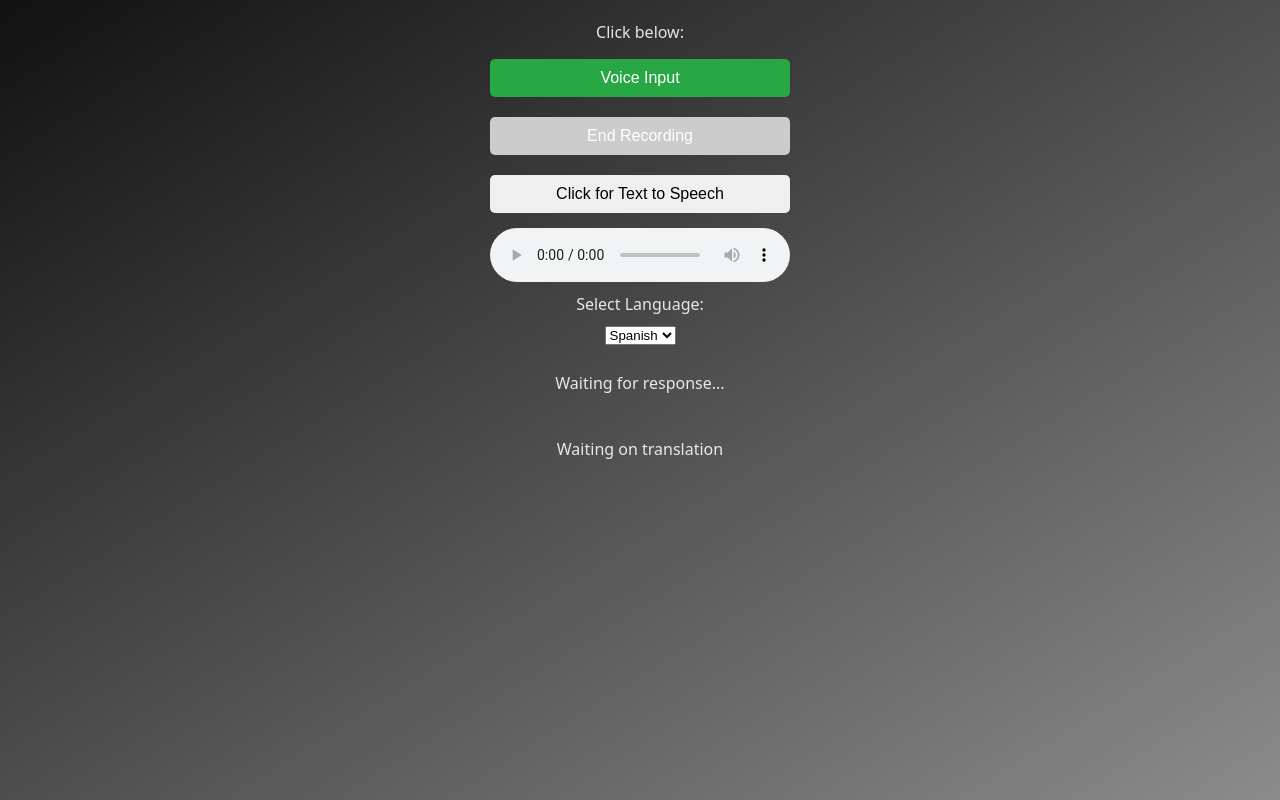
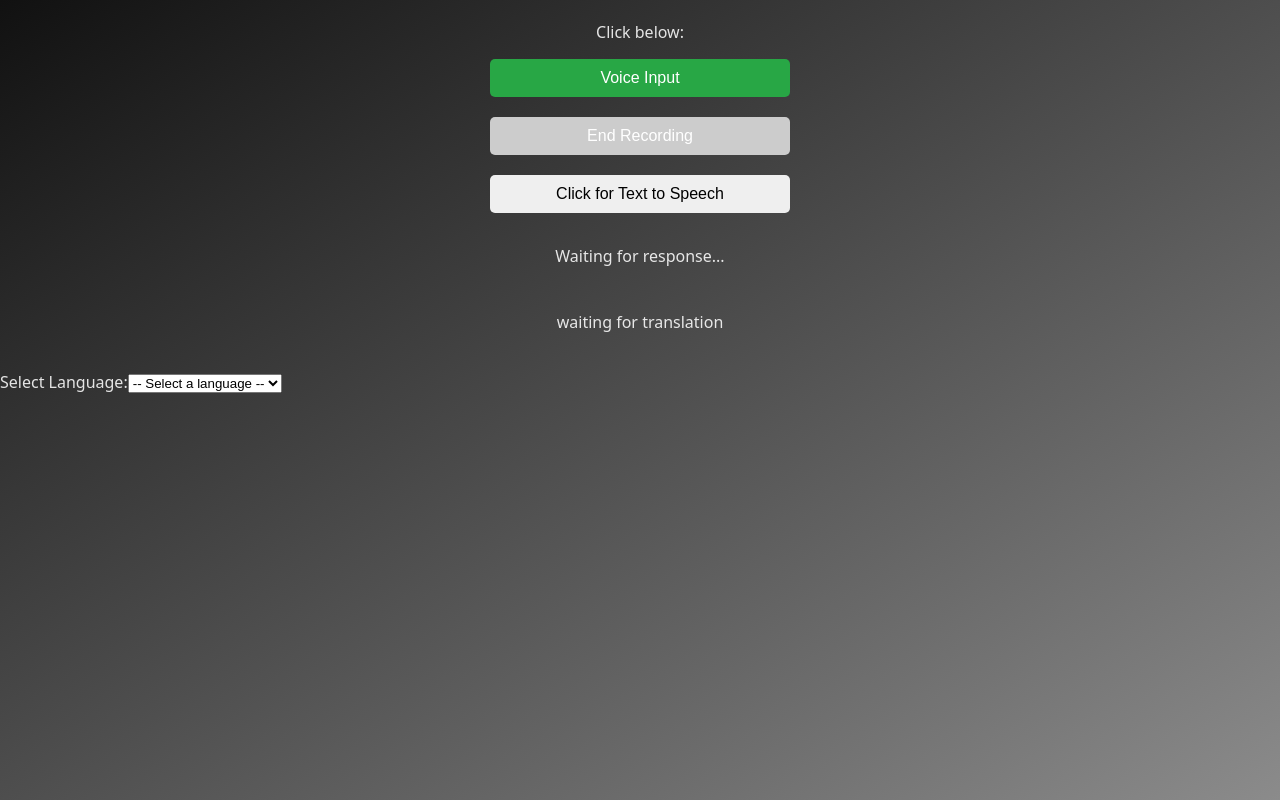
Before and after one commit to RynewymX/hackysu, a React (Vite) app in the folder appFrontEnd/: page / in a window 1280 px wide. Built offline with nearby package versions, Linux system fonts and the light colour scheme.

Commit message:
Update merge

```diff
--- a/appFrontEnd/src/App.jsx
+++ b/appFrontEnd/src/App.jsx
@@ -4,10 +4,9 @@ import "./App.css"; // Assuming you have some styles
 
 export default function VoiceInput() {
   const [responseText, setResponseText] = useState(""); // State to store backend response
-  const [translatedText, setTranslatedText] = useState("");
   const [isListening, setIsListening] = useState(false); // Track recording status
   const [extraInfo, setExtraInfo] = useState("");
-  const [language, setLanguage] = useState(""); // Default language: Spanish
+  const [language, setLanguage] = useState("es"); // Default language: Spanish
   const recognitionRef = useRef(null); // Persistent speech recognition object
   let sentences = []; // Array to accumulate sentences
   const [tts, handleTextToSpeech] = useState('')
@@ -96,28 +95,31 @@ export default function VoiceInput() {
         End Recording
       </button>
       <button id='voiceoutputbtn' onClick={handleTextToSpeech} >Click for Text to Speech </button>
-      <audio controls>
+      {/* <audio controls>
       <source src="http://127.0.0.1:8000/output.mp3" type="audio/mp3" />
       Your browser does not support the audio element.
-      </audio>
-      <label htmlFor="languageDropdown">Select Language:</label>
-      <select id="languageDropdown" value={language} onChange={(e) => setLanguage(e.target.value)}>
-        <option id='spanish' value='es'>Spanish</option>
-        <option id='French'  value='fr'>French</option>
-        <option id='Russian' value='ru'>Russian</option>
-        <option id='Italian' value='it'>Italian</option>
-        <option id='german' value='de'>German</option>
-
-
-      </select>
+      </audio> */}
       {/* Display response in a box */}
       <div id="pre-translated">
         <p>{responseText || "Waiting for response..."}</p>
       </div>
       <div id='post-translate'>
-        <p>{translatedText || "Waiting on translation"}</p>
+        <p>{extraInfo || 'waiting for translation'}</p>
       </div>
     </div>
+    <label htmlFor="languageDropdown">Select Language:</label>
+      <select id="languageDropdown" value={language} onChange={(e) => setLanguage(e.target.data)}>
+        <option id="selector">-- Select a language --</option>
+        <option id='Spanish'>Spanish</option>
+        <option id='French'>French</option>
+        <option id='Russian'>Russian</option>
+        <option id='Japanese'>Japanese</option>
+        <option id='Chinese'>Chinese (Simplified)</option>
+        <option id='Italian'>Italian</option>
+        <option id='german'>German</option>
+
+
+      </select>
 
     </div>
   );
```
